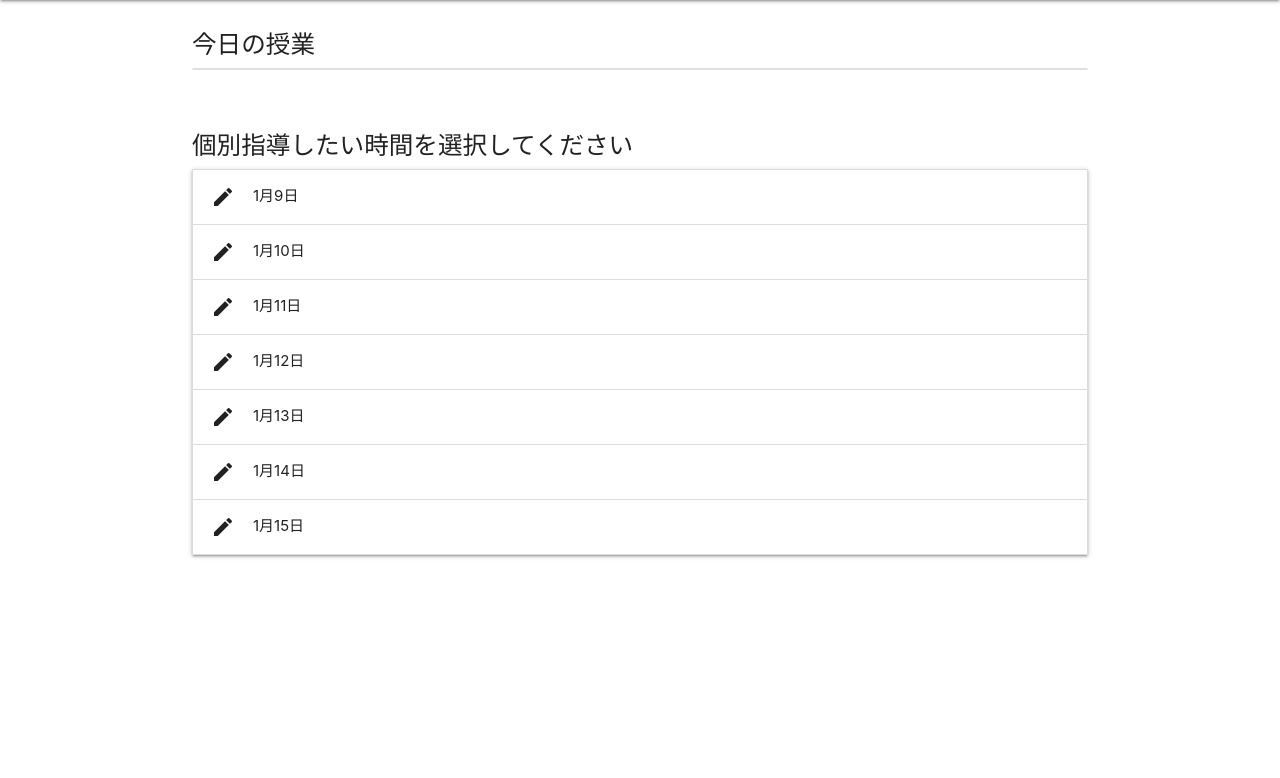
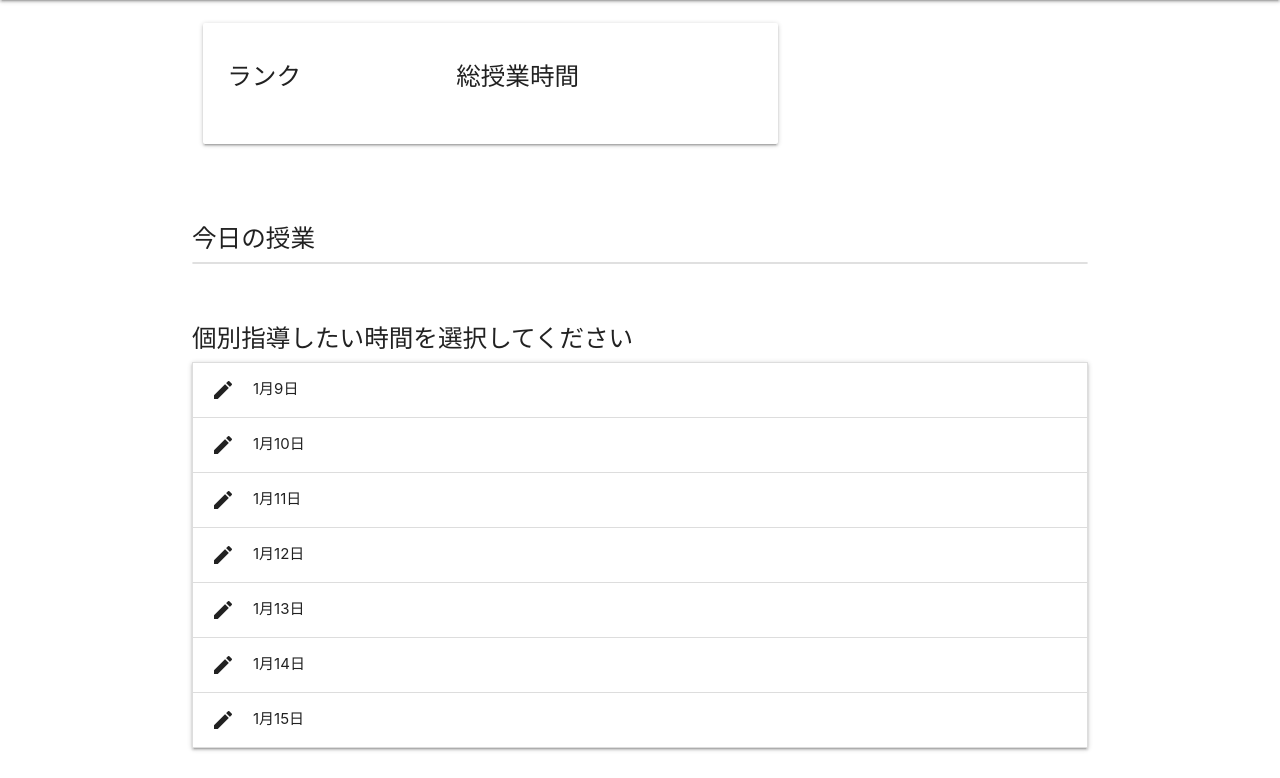
Before and after one commit to night0000910/Tutoring_ver2, a Django app: template templates/manage_schedule.html in a window 1280 px wide. Shown: the part 64-842 px from the top of the page. Before the commit the page ends 622 px from the top, so only its background shows below. Run offline with Django 3.2, Linux system fonts and the light colour scheme; the template is opened without the code that fills it, so the values that code supplies are empty.

Commit message:
edit manage_schedule_page, profile_page

```diff
--- a/apiv1/views.py
+++ b/apiv1/views.py
@@ -131,7 +131,7 @@ def serialize_user(user):
     elif rank == "gold":
         rank = "ゴールド"
     elif rank == "diamond":
-        rank = "ダイヤモンド"
+        rank = "ダイヤ"
 
     user_data["rank"] = rank
 
--- a/static/js/manage_schedule.js
+++ b/static/js/manage_schedule.js
@@ -3,6 +3,7 @@ $(document).ready(function() {
 
     displayReservedClass();
     createElementsForReservation();
+    displayUsersInformation();
 })
 
 /* 今日行う授業のうち、残りの授業を表示する */
@@ -46,7 +47,7 @@ function createElementsOfReservedClass(){
             var li = document.createElement("li");
             li.setAttribute("class", "collection-item avatar");
             var a = document.createElement("a");
-            a.setAttribute("href", "#");
+            a.setAttribute("href", "/tutoring/profile/" + studentId + "/");
             var img = document.createElement("img");
             img.setAttribute("src", studentImage);
             img.setAttribute("alt", "");
@@ -147,3 +148,47 @@ function distinguishTeachersClass(){
         }
     }
 }
+
+function displayUsersInformation(){
+    var userId = document.getElementById("user-id").getAttribute("value");
+
+    var request = new XMLHttpRequest();
+    request.open("GET", "/api/v1/users/" + userId + "/");
+    request.onload = createElementsOfUsersInformation;
+    request.send();
+}
+
+function createElementsOfUsersInformation(){
+    var response = JSON.parse(this.response);
+    var user = response
+
+    var rank = user.rank;
+    var spentTime = user.spent_time + "分";
+    var userType = user.user_type;
+
+
+    var rankDiv = document.getElementById("rank");
+    var spentTimeDiv = document.getElementById("spent-time");
+
+    var rankH3 = document.createElement("h3");
+    rankH3.innerHTML = rank;
+    var color;
+
+    if (rank == "ブロンズ"){
+        color = "#BC9E69";
+    } else if(rank == "シルバー"){
+        color = "#BEC1C3";
+    } else if(rank == "ゴールド"){
+        color = "#EFC986";
+    } else if(rank == "ダイヤ"){
+        color = "#94D1C8"
+    }
+
+    rankH3.setAttribute("style", "color : " + color + ";");
+
+    spentTimeH3 = document.createElement("h3");
+    spentTimeH3.innerHTML = spentTime;
+
+    rankDiv.appendChild(rankH3);
+    spentTimeDiv.appendChild(spentTimeH3);
+}
--- a/static/js/reserve.js
+++ b/static/js/reserve.js
@@ -44,7 +44,7 @@ function createElementsOfReservedClass(){
             var li = document.createElement("li");
             li.setAttribute("class", "collection-item avatar");
             var a = document.createElement("a");
-            a.setAttribute("href", "#");
+            a.setAttribute("href", "/tutoring/profile/" + teacherId + "/");
             var img = document.createElement("img");
             img.setAttribute("src", teacherImage);
             img.setAttribute("alt", "");
--- a/templates/manage_schedule.html
+++ b/templates/manage_schedule.html
@@ -8,6 +8,23 @@
 {% block content %}
 <input type="hidden" value="{{user.id}}" id="user-id">
 <div class="container">
+
+    <div class="section">
+        <div class="row">
+            <div class="col s8">
+                <div class="card-panel hoverable">
+                    <div class="row">
+                        <div id="rank" class="col s5">
+                            <h5>ランク</h5>
+                        </div>
+                        <div id="spent-time" class="col s5">
+                            <h5>総授業時間</h5>
+                        </div>
+                    </div>
+                </div>
+            </div>
+        </div>
+    </div>
 
     <div class="section">
         <h5 id="daily-reserved-class">今日の授業</h5>
```
Also changed, not shown: static/js/profile.js (+11 -1 lines), db.sqlite3.
